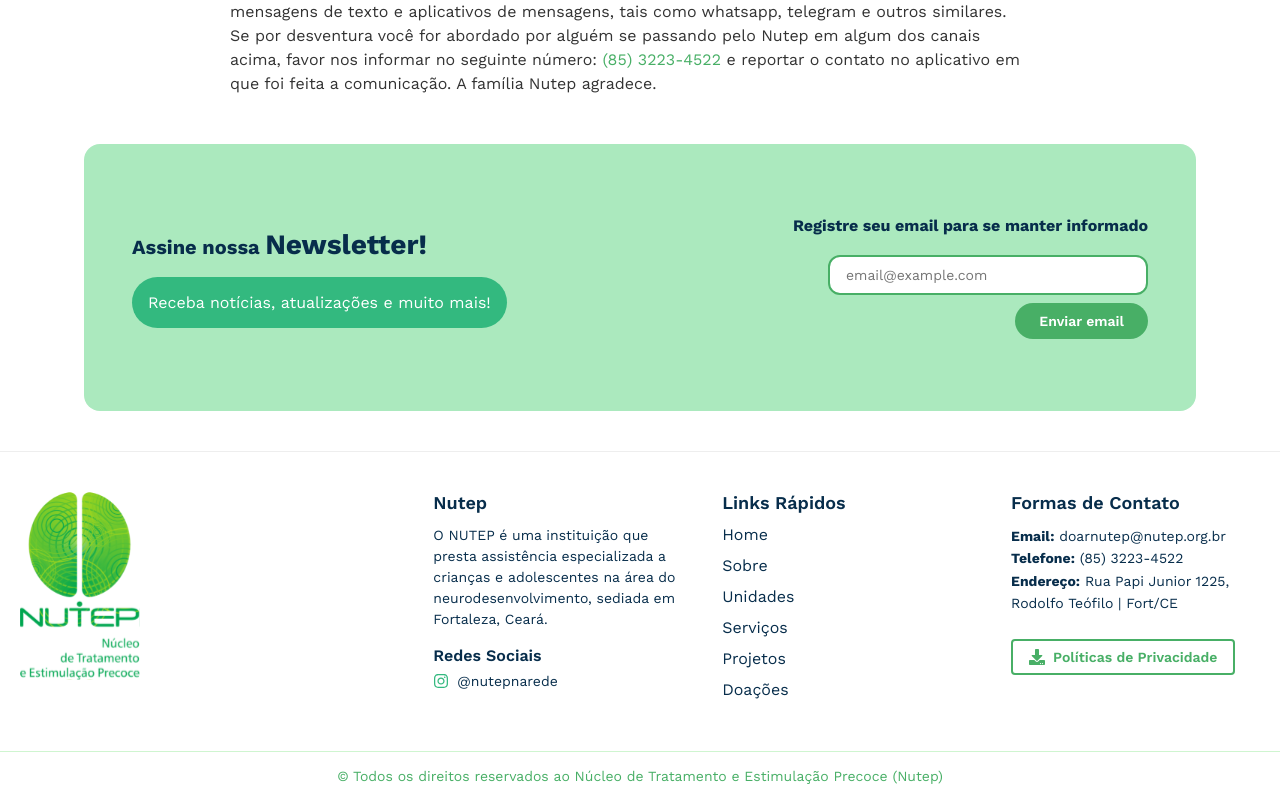
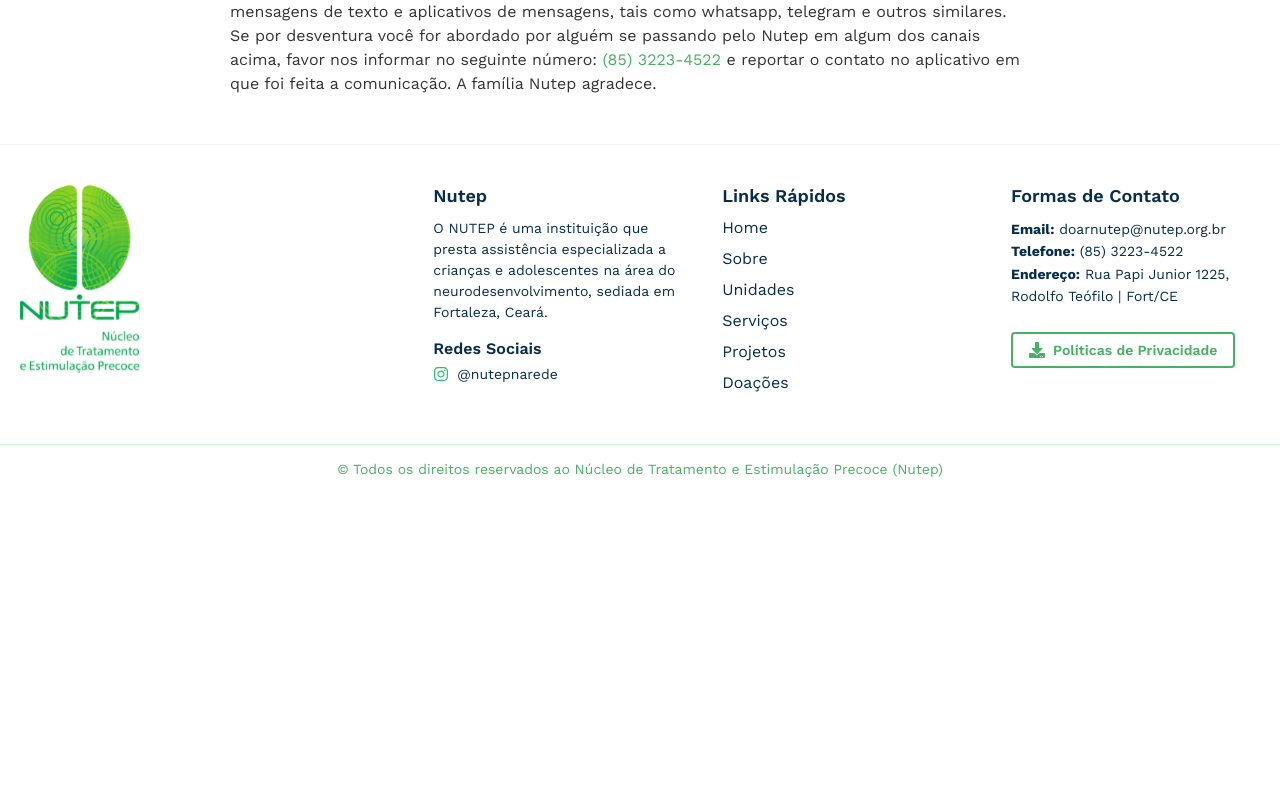
Before and after one commit to GerardoFilho/nutep-site, a React (Create React App) app: page /doacoes in a window 1280 px wide. Shown: the part 1488-2288 px from the top of the page. After the commit the page ends 1981 px from the top, so only its background shows below. Built offline with nearby package versions, Linux system fonts and the light colour scheme.

Commit message:
remoção do newsletter

```diff
--- a/src/pages/DoacoesPage.js
+++ b/src/pages/DoacoesPage.js
@@ -2,7 +2,6 @@
 import styled from "styled-components";
 
 import DoarImg from "../assets/images/Assistencia-1.png";
-import NewsletterSection from "../components/NewsLetterSection";
 import DoacoesRapidasSection from "../components/DoacoesRapidasSection";
 import OutrasFormasDoar from "../components/OutrasFormasDoar";
 import CirclesBackground from "../components/CirclesBackground";
@@ -95,7 +94,6 @@
       </CirclesBackground>
       <DoacoesRapidasSection />
       <OutrasFormasDoar />
-      <NewsletterSection />
     </>
   );
 }
--- a/src/pages/HomePage.js
+++ b/src/pages/HomePage.js
@@ -4,7 +4,6 @@
 import AcoesSection from "../components/AcoesSection";
 import DepoimentosSection from "../components/DepoimentosSection";
 import NoticiasHomeSection from "../components/NoticiasHomeSection";
-import NewsletterSection from "../components/NewsLetterSection";
 import MissaoSection from "../components/MissaoSection";
 
 const HomePage = () => {
@@ -19,7 +18,6 @@
       <AcoesSection />
       <DepoimentosSection />
       <NoticiasHomeSection />
-      <NewsletterSection />
     </>
   );
 };
```
